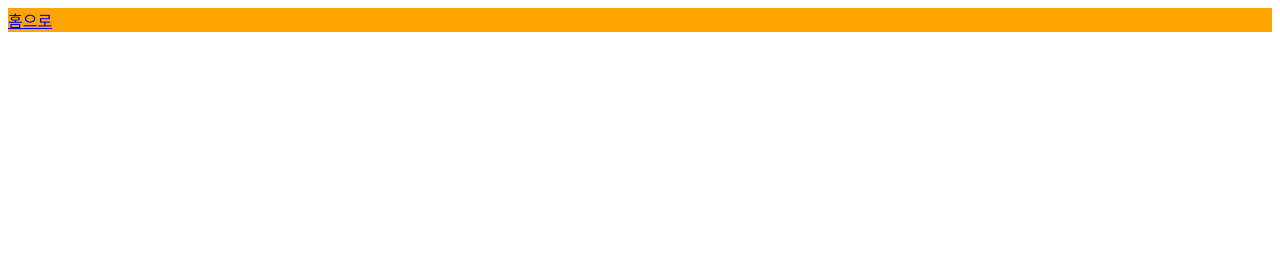
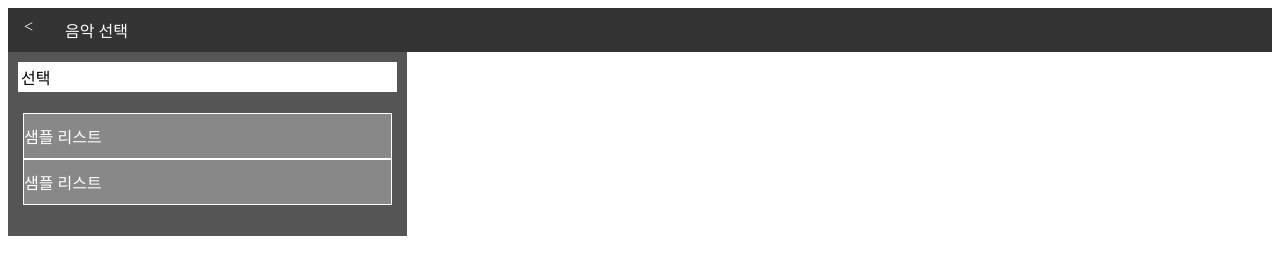
Before and after one commit to comjun04/HTML5Rhythm, a plain HTML site: page select.html in a window 1280 px wide. Drawn offline with Linux system fonts and the light colour scheme.

Commit message:
song select screen edit

```diff
--- /dev/null
+++ b/game.js
@@ -0,0 +1,5 @@
+function gotoHome() {
+	if(confirm("게임을 종료하고 초기 화면으로 돌아갈까요?")) {
+		window.location.replace("index.html");
+	}
+}
--- a/select.html
+++ b/select.html
@@ -5,10 +5,23 @@
 		<meta charset="UTF-8" />
 		<meta name="viewport" content="width=device-width, initial-scale=1" />
 		<link rel="stylesheet" href="style.css" />
+		<script src="game.js"></script>
 	</head>
 	<body>
-		<div id="topBar">
-			<a href="index.html" class="">홈으로</a>
+		<ul class="topnav">
+			<li class="btn" onclick="gotoHome()">&lt;</li>
+			<li>
+				<div style="">음악 선택</div>
+			</li>
+		</ul>
+		<div id="selectScreen">
+			<div id="selectList">
+				<div id="selectListInfo">선택</div>
+				<ul class="list">
+					<li>샘플 리스트</li>
+					<li>샘플 리스트</li>
+				</ul>
+			</div>
 		</div>
 	</body>
 </html>
--- a/style.css
+++ b/style.css
@@ -14,7 +14,50 @@ button#start_btn:hover {
 	color:black;
 	background-color:white;
 }
-div#topBar {
-	width: 100%;
-	background-color: orange;
+
+/*select.html*/
+ul.topnav {
+	list-style-type:none;
+	margin:0;
+	padding:0;
+	overflow:hidden;
+	background-color:#333;
 }
+ul.topnav li {
+	float:left;
+	color:white;
+	color: black;
+	padding: 10px 16px;
+	text-align:center;
+	background-color:transparent;
+	color:white;
+}
+ul.topnav li.btn {
+	border:none;
+	transition:0.1s;
+}
+ul.topnav li.btn:hover {
+	background-color: #777;
+}
+div#selectList {
+	width: 30%;
+	background-color: #555;
+	padding: 10px;
+	color: white;
+}
+div#selectListInfo {
+	color:black;
+	padding: 3px;
+	background-color:white;
+
+}
+div#selectList ul {
+	list-style-type:none;
+	overflow:auto;
+	padding:5px;
+}
+div#selectList ul li {
+	background-color: #888;
+	padding:10px 0;
+	border: 1px solid #fff;
+}
```
